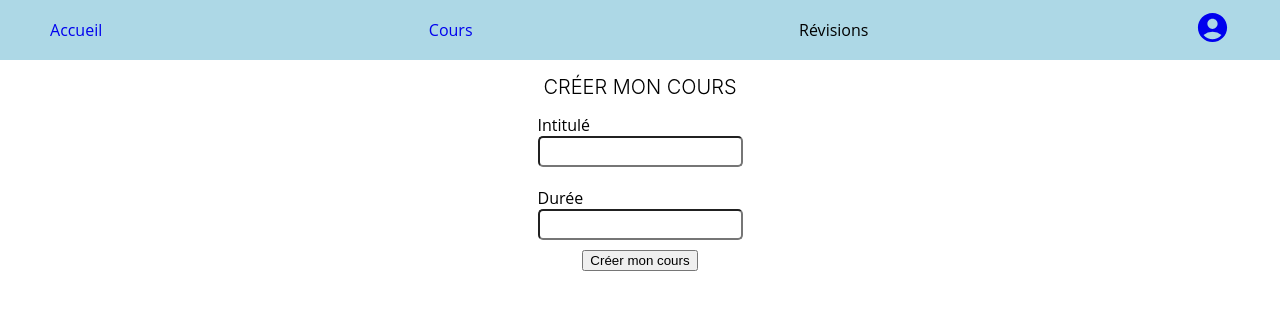
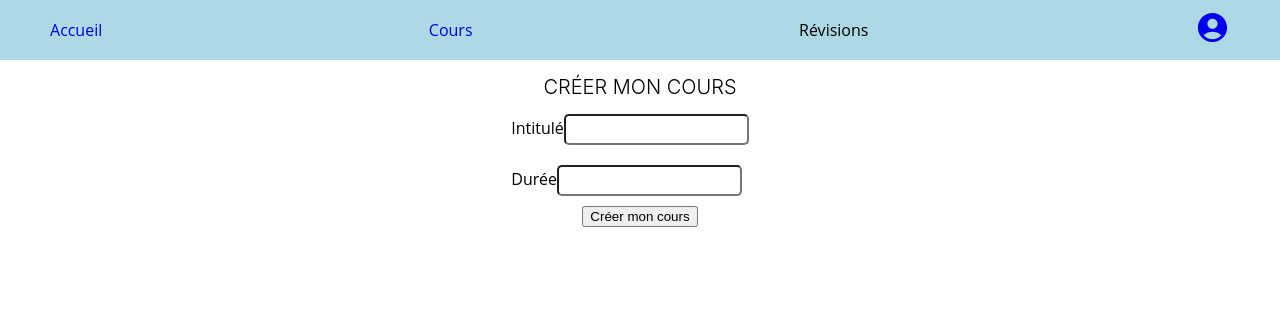
Before and after one commit to MadLiy/DIGI-PROJET, a React (Vite) app in the folder front/: page /create-course in a window 1280 px wide. Shown: the top 310 px of the page. Built offline with nearby package versions, Linux system fonts and the light colour scheme.

Commit message:
createCourse finished

```diff
--- a/front/src/components/createCourse/createCourse.css
+++ b/front/src/components/createCourse/createCourse.css
@@ -7,7 +7,7 @@
     padding: 0 25%;
 }
 
-.element {
+.course-element {
     width: 100%;
     margin: 5px;
     padding: 5px;
--- a/front/src/components/createCourse/createCourse.tsx
+++ b/front/src/components/createCourse/createCourse.tsx
@@ -1,21 +1,40 @@
-import React from "react";
+import React, { FormEvent, useState } from "react";
 import "./createCourse.css"
+import CourseInterface from "../../interfaces/Course";
 
 // Creation de cours de soutien entre eleve
 const CreateCourse = () => {
+    const getRandom = () => {
+        return Math.trunc(Math.random() * 10000);
+    };
+    const [newCourse, setNewCourse] = useState<CourseInterface>({
+        id: getRandom(),
+        name: "",
+        duree: getRandom(),
+    });
+    const handleChange = (e: React.ChangeEvent<HTMLInputElement>) => {
+        const { name, value } = e.target;
+        setNewCourse((prevCourse) => ({ ...prevCourse, [name]: value }));
+    };
+    const handleSubmit = (e: FormEvent) => {
+        e.preventDefault();
+        console.log(newCourse);
+        // verification du form
+        // appeler method de création course
+    };
     return (
         <section className="course">
             <h2>CRÉER MON COURS</h2>
             <form className="create-course-form">
-                <div className="element name">
+                <div className="course-element name">
                     <label htmlFor="name">Intitulé</label>
-                    <input type="text" id="name" name="name"/>
+                    <input type="text" id="name" onChange={handleChange} name="name" required />
                 </div>
-                <div className="element duration">
+                <div className="course-element duration">
                     <label htmlFor="duration">Durée</label>
-                    <input type="text" id="duration" name="duration"/>
+                    <input type="text" id="duration" onChange={handleChange} name="duration" required />
                 </div>
-                <button type="submit" className="button-create">Créer mon cours</button>
+                <button type="submit" className="button-create" onClick={handleSubmit}>Créer mon cours</button>
             </form>
         </section>
     );
--- a/front/src/components/loginPage/LoginPage.tsx
+++ b/front/src/components/loginPage/LoginPage.tsx
@@ -16,7 +16,7 @@ const LoginPage: React.FC<UserProps> = ({ setUser }) => {
 
   const handleSubmit = (e: FormEvent) => {
     e.preventDefault();
-    let requestInfo: Object = {
+    const requestInfo: Object = {
       method: 'POST',
       body: JSON.stringify(
         authUser
@@ -25,12 +25,12 @@ const LoginPage: React.FC<UserProps> = ({ setUser }) => {
         'Content-type': 'application/json',
       }
     };
-    fetch('https://127.0.0.1:8002/api/login_check', requestInfo)
+    fetch('https://127.0.0.1:8000/api/login_check', requestInfo)
       .then(function(res){
         if (res.ok){
           res.json()
             .then(function(json){
-              let token = json.token;
+              const token = json.token;
               console.log(`token: `, token);
               document.cookie = "token" + token;
             })
--- a/front/src/components/registerPage/RegisterPage.tsx
+++ b/front/src/components/registerPage/RegisterPage.tsx
@@ -4,7 +4,7 @@ import UserInterface from "../../interfaces/UserInterface";
 
 const RegisterPage = () => {
   const getRandom = () => {
-    return +Math.trunc(Math.random() * 10000).toString();
+    return Math.trunc(Math.random() * 10000);
   };
   const [newUser, setNewUser] = useState<UserInterface>({
     id: getRandom(),
```
Also changed, not shown: 1 other file (tests, documents, lock files or other folders).
